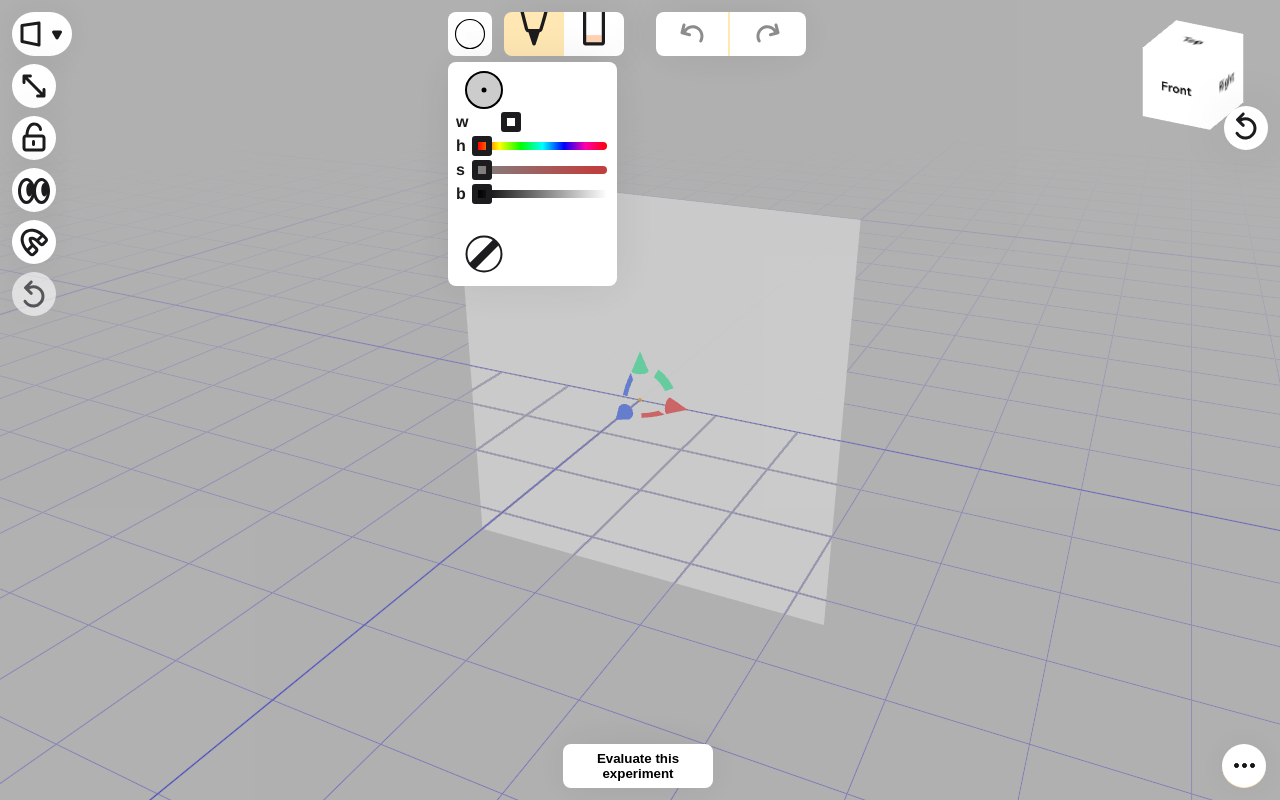
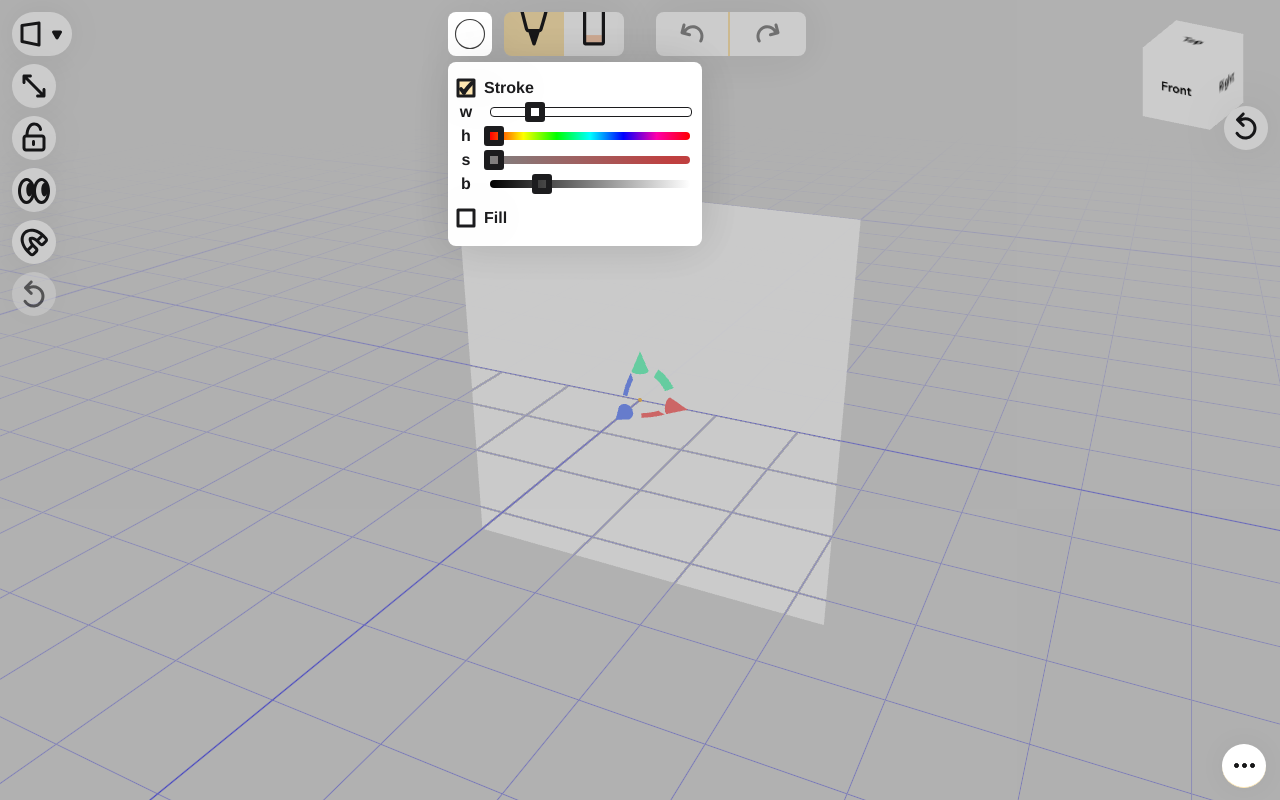
Before and after one commit to barese17/Penzil, a Vue app: page / in a window 1280 px wide. Both pictures are taken after a click on the element 470 px from the left and 33 px from the top of the page. Built offline with nearby package versions, Linux system fonts and the light colour scheme; what undo-manager would draw is missing.

Commit message:
Improved color selector, fixed undo bug for empty taps

```diff
--- a/src/App.vue
+++ b/src/App.vue
@@ -22,7 +22,6 @@
     :selectedShape="canvasShape"
   />
   <Menu @modal-set="setModal" @preview="setPreview" />
-  <show-survey @modal-set="setModal" :show="true" />
 </template>
 
 <script>
@@ -44,7 +43,6 @@ import Canvas from "./components/Canvas.vue";
 import { controls, canvas } from "./components/Canvas.vue";
 import Modal from "./components/Modal.vue";
 import VideoExportPreview from "./components/VideoExportPreview.vue";
-import ShowSurvey from "./components/ShowSurvey.vue";
 
 export let renderer = new THREE.WebGLRenderer({
   antialias: true,
@@ -85,7 +83,6 @@ export default {
     Canvas,
     Modal,
     VideoExportPreview,
-    ShowSurvey,
   },
   data() {
     return {
--- a/src/components/Canvas.vue
+++ b/src/components/Canvas.vue
@@ -1,7 +1,14 @@
 
 <template>
-  <div class="canvasSettings">
-    <span class="canvas-button" id="canvasShapeDropdown" @click="toggleShapeSelectionVisibility()">
+  <div
+    class="canvasSettings"
+    v-bind:style="[shapeSelectionVisibility === true ? 'z-index: 10' : '']"
+  >
+    <span
+      class="canvas-button"
+      id="canvasShapeDropdown"
+      @click="toggleShapeSelectionVisibility()"
+    >
       <img
         v-if="shape === 'plane'"
         src="@/assets/icons/Canvas-Plane.svg"
@@ -26,19 +33,21 @@
         ]"
         style="margin-right: 10px"
         alt="Click to show options"
-      />
-    </span><span class="canvas-button" @click="toggleTransformMode()" v-if="!shapeSelectionVisibility">
+      /> </span
+    ><span
+      class="canvas-button"
+      @click="toggleTransformMode()"
+      v-if="!shapeSelectionVisibility"
+    >
       <img
-        v-if="mode==='combined'"
+        v-if="mode === 'combined'"
         src="@/assets/icons/scale.svg"
-        alt="Switch to scale"
-      />
+        alt="Switch to scale" />
       <img
-        v-if="mode==='scale'"
+        v-if="mode === 'scale'"
         src="@/assets/icons/translate.svg"
         alt="Switch to move and rotate"
-      /></span
-    >
+    /></span>
     <span
       class="canvas-button"
       @click="toggleControls()"
@@ -56,32 +65,34 @@
         alt="Show the canvas controls"
       />
     </span>
-    <span class="canvas-button" @click="toggleVisibility()" v-if="!shapeSelectionVisibility">
+    <span
+      class="canvas-button"
+      @click="toggleVisibility()"
+      v-if="!shapeSelectionVisibility"
+    >
       <img
         v-if="visible"
         src="@/assets/icons/hideCanvas.svg"
-        alt="Hide the canvas controls"
-      />
+        alt="Hide the canvas controls" />
       <img
         v-if="!visible"
         src="@/assets/icons/showCanvas.svg"
-        alt="Show the canvas controls"
-      /></span
-    ><span class="canvas-button" @click="toggleSnap()" v-if="!shapeSelectionVisibility">
-      <img
-        v-if="snap"
-        src="@/assets/icons/snapOn.svg"
-        alt="Turn on snap"
-      />
+        alt="Show the canvas controls" /></span
+    ><span
+      class="canvas-button"
+      @click="toggleSnap()"
+      v-if="!shapeSelectionVisibility"
+    >
+      <img v-if="snap" src="@/assets/icons/snapOn.svg" alt="Turn on snap" />
       <img
         v-if="!snap"
         src="@/assets/icons/snapOff.svg"
-        alt="Turn off snap"
-      /></span
+        alt="Turn off snap" /></span
     ><span
       v-bind:class="[transformationResetDisabled ? 'disabled ' : '']"
       class="canvas-button"
-      @click="resetTransformation()" v-if="!shapeSelectionVisibility"
+      @click="resetTransformation()"
+      v-if="!shapeSelectionVisibility"
     >
       <img
         src="@/assets/icons/reset.svg"
@@ -126,8 +137,12 @@
       </span>
     </div>
   </div>
-  <div class="click-outside" v-if="shapeSelectionVisibility" @click="toggleShapeSelectionVisibility()"></div>
-
+  <div
+    class="click-outside"
+    v-if="shapeSelectionVisibility"
+    @click="toggleShapeSelectionVisibility()"
+    v-bind:style="[shapeSelectionVisibility ? 'z-index: 9' : '']"
+  ></div>
 </template>
 
 <script>
@@ -211,14 +226,14 @@ export default {
       renderer.render(scene, camera);
       this.transformationResetDisabled = true;
     },
-    toggleTransformMode(){
+    toggleTransformMode() {
       if (this.mode === "combined") {
-        this.mode = "scale"
+        this.mode = "scale";
         controls.mode = "scale";
         controls.scale.set(0.7, 0.7, 0.7);
         renderer.render(scene, camera);
       } else {
-        this.mode = "combined"
+        this.mode = "combined";
         controls.mode = "combined";
         controls.scale.set(1.1, 1.1, 1.1);
         renderer.render(scene, camera);
@@ -261,10 +276,9 @@ export default {
         controls.rotationSnap = null;
       } else {
         this.snap = !this.snap;
-        controls.translationSnap = 1;
-        controls.rotationSnap = Math.PI/6;
+        controls.translationSnap = 1 / 3;
+        controls.rotationSnap = Math.PI / 6;
       }
-
     },
     toggleShapeSelectionVisibility() {
       this.shapeSelectionVisibility = !this.shapeSelectionVisibility;
@@ -350,7 +364,7 @@ export default {
   border-radius: 8px;
   overflow: hidden;
   position: absolute;
-  z-index: 4;
+  z-index: 10;
   top: calc(44px + 8px + 8px);
   width: 60px;
 }
--- a/src/components/LineSettings.vue
+++ b/src/components/LineSettings.vue
@@ -2,7 +2,10 @@
 <template>
   <div
     class="lineSettings"
-    v-bind:class="[selectedTool != 'draw' ? 'hidden ' : '']"
+    v-bind:class="[
+      selectedTool != 'draw' ? 'hidden ' : '',
+      panelVisible ? 'top' : '',
+    ]"
   >
     <div class="toggle" @click="togglePanelVisibility">
       <svg
@@ -26,7 +29,7 @@
         @color="setStrokeColor"
         @active="setStrokeActive"
         @width="setStrokeWidth"
-      /><br />
+      />
       <line-sliders
         :active="fill"
         mode="fill"
@@ -38,6 +41,7 @@
   <div
     class="click-outside"
     v-if="panelVisible"
+    v-bind:style="[panelVisible ? 'z-index: 6' : '']"
     @click="togglePanelVisibility()"
   ></div>
 </template>
@@ -129,6 +133,7 @@ export default {
   background-color: white;
   border-radius: 8px;
   gap: 8px;
+  filter: drop-shadow(0px 0px 24px rgba(0, 0, 0, 0.08));
 }
 
 .toggle {
@@ -150,7 +155,12 @@ export default {
   filter: drop-shadow(0px 0px 24px rgba(0, 0, 0, 0.08));
   width: fit-content;
   padding: 8px;
+  padding-bottom: 12px;
   border-radius: 8px;
+}
+
+.top {
+  z-index: 10;
 }
 
 .click-outside {
--- a/src/components/LineSliders.vue
+++ b/src/components/LineSliders.vue
@@ -1,60 +1,15 @@
 
 <template>
   <div class="color" :style="cssProps">
-    <div class="color-container" @click="setActive">
-      <!-- <div
-        class="color-bubble"
-        :style="{
-          'background-color': active
-            ? `rgb(${r},${g},${b})`
-            : `rgba(255,255,255,0)`,
-        }"
-      /> -->
-      <svg
+    <div class="toggle" @click="setActive">
+      <img src="@/assets/icons/checkbox.svg" v-if="!active" alt="Enable" />
+      <img
+        src="@/assets/icons/checkbox-checked.svg"
         v-if="active"
-        width="44"
-        height="44"
-        viewBox="0 0 44 44"
-        fill="none"
-        xmlns="http://www.w3.org/2000/svg"
-      >
-        <path
-          v-if="mode === 'stroke'"
-          d="M20 38C29.9411 38 38 29.9411 38 20C38 10.0589 29.9411 2 20 2C10.0589 2 2 10.0589 2 20C2 29.9411 10.0589 38 20 38Z"
-          fill="#CCCCCC"
-          :stroke="'rgb(' + r + ',' + g + ',' + b + ')'"
-          stroke-width="2"
-        />
-        <circle
-          v-if="mode === 'stroke'"
-          cx="20"
-          cy="20"
-          :r="width / 2"
-          :fill="'rgb(' + r + ',' + g + ',' + b + ')'"
-        />
-
-        <path
-          v-if="mode === 'fill'"
-          d="M20 38C29.9411 38 38 29.9411 38 20C38 10.0589 29.9411 2 20 2C10.0589 2 2 10.0589 2 20C2 29.9411 10.0589 38 20 38Z"
-          :fill="'rgb(' + r + ',' + g + ',' + b + ')'"
-        />
-      </svg>
-
-      <svg
-        v-if="!active"
-        width="44"
-        height="44"
-        viewBox="0 0 44 44"
-        fill="none"
-        xmlns="http://www.w3.org/2000/svg"
-      >
-        <path
-          d="M37.5 20C37.5 29.665 29.665 37.5 20 37.5C10.335 37.5 2.5 29.665 2.5 20C2.5 10.335 10.335 2.5 20 2.5C29.665 2.5 37.5 10.335 37.5 20Z"
-          stroke="#1c1c1e"
-          stroke-width="2"
-        />
-        <path d="M8 32.3431L32.3431 8" stroke="#1c1c1e" stroke-width="8" />
-      </svg>
+        alt="Disable"
+      /><span>{{
+        this.mode.charAt(0).toUpperCase() + this.mode.substr(1).toLowerCase()
+      }}</span>
     </div>
     <div class="sliders" v-if="active">
       <span class="width-slider" v-if="mode === 'stroke'"
@@ -105,7 +60,7 @@ export default {
     return {
       hue: 0,
       saturation: 0,
-      brightness: 0,
+      brightness: 25,
       width: 5,
       r: 0,
       g: 0,
@@ -116,6 +71,8 @@ export default {
   computed: {
     cssProps() {
       return {
+        "--width-margin": this.map(this.width, 1, 20, -6, +6) + "px",
+        "--width-radius": this.calcRadius(this.width * 4, 1, 80), //workaround because range is othewise so low
         "--hue-margin": this.map(this.hue, 0, 359, -6, +6) + "px",
         "--hue-radius": this.calcRadius(this.hue, 0, 359),
         "--saturation-margin": this.map(this.saturation, 0, 99, -6, +6) + "px",
@@ -216,13 +173,12 @@ export default {
 </script>
 
 <style scoped>
-.color-container {
-  content: " ";
-  width: 44px;
-  height: 44px;
-  padding: 0px 0px 0px 8px;
+.toggle {
+  height: 32px;
   float: left;
-  display: block;
+  display: flex;
+  flex-direction: row;
+  gap: 8px;
 }
 
 .color-bubble {
@@ -239,6 +195,15 @@ export default {
   flex-direction: column;
 }
 
+input {
+  width: 200px;
+}
+
+.width-slider > input[type="range"] {
+  border: 1px solid #1c1c1e;
+  border-radius: 4px;
+}
+
 .hsb-slider,
 .width-slider {
   display: flex;
@@ -249,7 +214,8 @@ export default {
 
 .hsb-slider span,
 .width-slider span {
-  width: 8px;
+  width: 20px;
+  text-align: center;
 }
 
 input[type="range"] {
@@ -268,6 +234,14 @@ input[type="range"]::-webkit-slider-thumb {
   margin-top: 0px;
   overflow: visible;
   position: relative;
+}
+
+#width-slider {
+  border-radius: var(--width-radius);
+}
+
+#width-slider::-webkit-slider-thumb {
+  left: var(--width-margin);
 }
 
 #hue-slider {
--- a/src/components/draw.js
+++ b/src/components/draw.js
@@ -184,6 +184,7 @@ let draw = {
         end(mirrorOn) {
 
             if (this.stroke.show_stroke === false && this.fill.show_stroke === false) return
+            if (this.geometry.attributes.position.array.length < 3) return
 
             this.end_internal(mirrorOn);
 
--- a/src/components/erase.js
+++ b/src/components/erase.js
@@ -207,6 +207,7 @@ let erase = {
             );
             if (pickedObjects != undefined && pickedObjects.length > 0) {
                 pickedObjects.forEach((object) => {
+                    console.log(object)
                     erase.deleteObject(object);
                 });
             }
```
Also changed, not shown: src/components/Input.vue (+9 -5 lines), src/assets/icons/checkbox-checked.svg (added), src/assets/icons/checkbox.svg (added).
